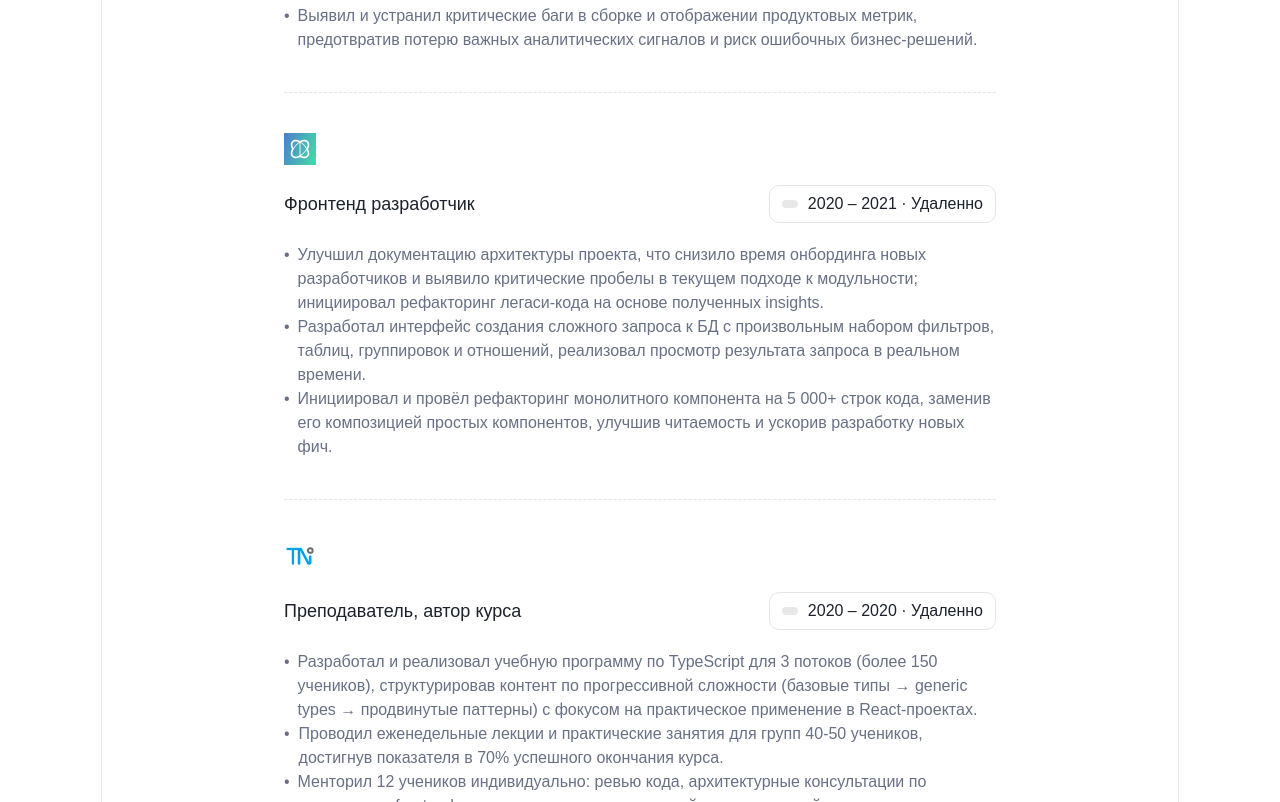
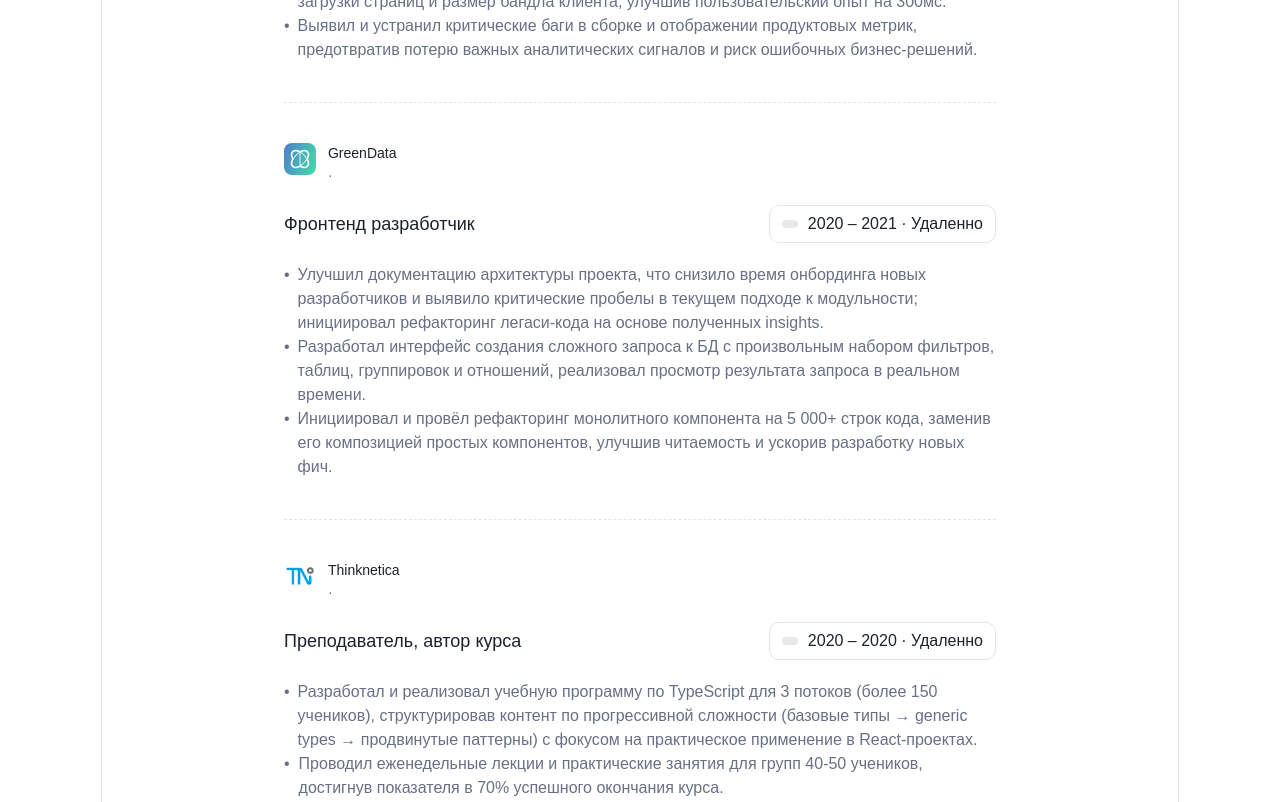
Before and after one commit to arswarog/resume, a React (Vite) app: page / in a window 1280 px wide. Shown: the part 2760-3562 px from the top of the page. Built offline with nearby package versions, Linux system fonts and the light colour scheme.

Commit message:
refactor: extract CompanyInfo and accept company JSX in Experience

```diff
--- /dev/null
+++ b/src/components/home/experience/company-info.tsx
@@ -0,0 +1,28 @@
+import { assetUrl } from '@/lib/urls';
+
+interface CompanyInfoProps {
+    readonly icon: string;
+    readonly name: string;
+    readonly description: string;
+    readonly location: string;
+}
+
+export function CompanyInfo({ icon, name, description, location }: CompanyInfoProps) {
+    return (
+        <div className="flex items-start gap-3">
+            <img
+                src={assetUrl(icon)}
+                className="rounded-md"
+                alt="icon"
+                width={32}
+                height={32}
+            />
+            <div className="flex flex-col gap-0.5">
+                <p className="text-sm text-primary">{name}</p>
+                <p className="text-sm text-muted-foreground">
+                    {description} · {location}
+                </p>
+            </div>
+        </div>
+    );
+}
--- a/src/components/home/experience/experience.tsx
+++ b/src/components/home/experience/experience.tsx
@@ -1,24 +1,17 @@
 import type { ReactNode } from 'react';
 
-import { assetUrl } from '@/lib/urls';
-
 interface ExperienceProps {
-    readonly icon: string;
     readonly role: string;
     readonly location: string;
     readonly time: string;
+    readonly company: ReactNode;
     readonly children: ReactNode;
 }
 
-export function Experience({ icon, role, location, time, children }: ExperienceProps) {
+export function Experience({ role, location, time, company, children }: ExperienceProps) {
     return (
         <div className="flex flex-col gap-5 border-dashed border-b border-border last:border-b-0 pt-8 sm:pt-10 pb-8 sm:pb-10 first:pt-0 last:pb-0">
-            <img
-                src={assetUrl(icon)}
-                alt="icon"
-                width={32}
-                height={19}
-            />
+            <div className="flex flex-col gap-1">{company}</div>
             <div className="flex flex-wrap gap-5 items-center justify-between">
                 <h5>{role}</h5>
                 <div className="flex items-center gap-2.5 border border-border rounded-lg py-1.5 px-3">
--- a/src/components/home/experience/index.tsx
+++ b/src/components/home/experience/index.tsx
@@ -1,3 +1,4 @@
+import { CompanyInfo } from './company-info';
 import { Experience } from './experience';
 import { ExperienceContainer } from './experience-container';
 import { ExperienceItem } from './experience-item';
@@ -6,8 +7,13 @@ export function ExperienceBlock() {
     return (
         <ExperienceContainer>
             <Experience
-                icon="/images/companies/tbank.png"
                 role="Старший coretech разработчик"
+                company={
+                    <CompanyInfo
+                        icon="/images/companies/tbank.png"
+                        name="Т-Банк"
+                    />
+                }
                 location="Удаленно"
                 time="2021 – 2026"
             >
@@ -63,8 +69,13 @@ export function ExperienceBlock() {
                 </ExperienceItem>
             </Experience>
             <Experience
-                icon="/images/companies/greendata.jpg"
                 role="Фронтенд разработчик"
+                company={
+                    <CompanyInfo
+                        icon="/images/companies/greendata.jpg"
+                        name="GreenData"
+                    />
+                }
                 location="Удаленно"
                 time="2020 – 2021"
             >
@@ -85,11 +96,13 @@ export function ExperienceBlock() {
                 </ExperienceItem>
             </Experience>
             <Experience
-                icon="/images/companies/thinknetica.png"
                 role="Преподаватель, автор курса"
-                company="Компьютерная академия IT Smart"
-                companyDescription="Дополнительное образование"
-                companyLocation="Краснодар"
+                company={
+                    <CompanyInfo
+                        icon="/images/companies/thinknetica.png"
+                        name="Thinknetica"
+                    />
+                }
                 location="Удаленно"
                 time="2020 – 2020"
             >
```
